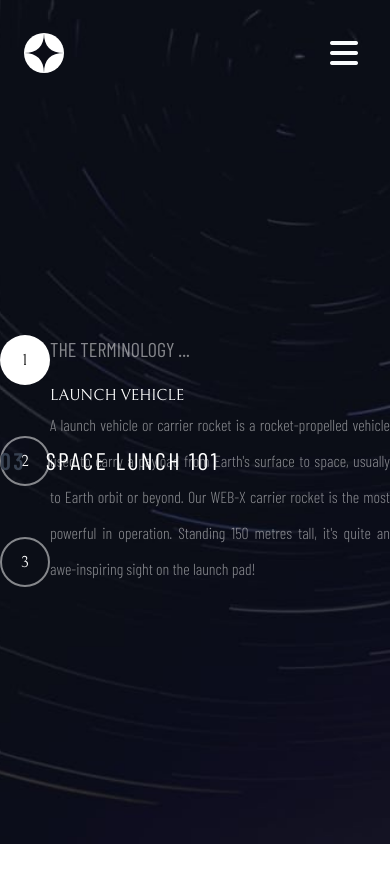
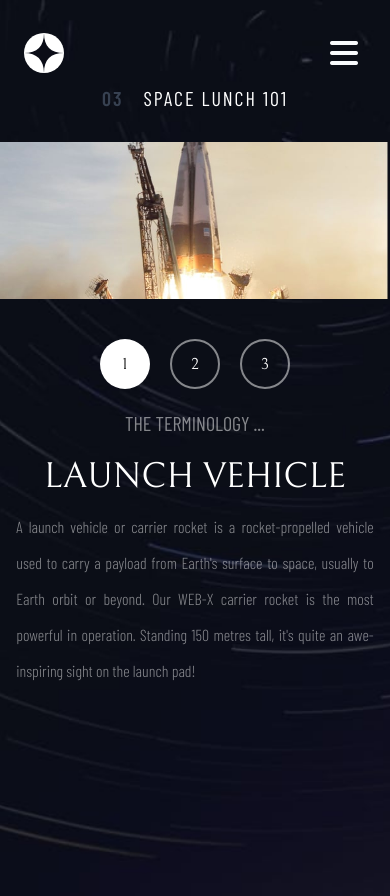
Before and after one commit to MahdiSadeghi26/Space-Toursim-multiPage, a Vue app: page /technology in a window 390 px wide. Shown: the top 896 px of the page. Before the commit the page ends 844 px from the top, so only its background shows below. Built offline with nearby package versions, Linux system fonts and the light colour scheme.

Commit message:
mobile size added

```diff
--- a/src/views/Technology/TechnologyApp.vue
+++ b/src/views/Technology/TechnologyApp.vue
@@ -18,21 +18,23 @@
 
 <template>
     <div
-        class=" flex flex-col lg:bg-[url('/images/technology/background-technology-desktop.jpg')] lg:bg-no-repeat md:bg-[url('/images/technology/background-technology-tablet.jpg')] bg-no-repeat bg-[url('/images/technology/background-technology-mobile.jpg')] h-screen bg-center bg-cover ">
-        <NavMenu class=""></NavMenu>
+        class=" flex flex-col lg:bg-[url('/images/technology/background-technology-desktop.jpg')] lg:bg-no-repeat md:bg-[url('/images/technology/background-technology-tablet.jpg')] bg-no-repeat bg-[url('/images/technology/background-technology-mobile.jpg')] lg:h-screen h-[900px]  bg-center bg-cover ">
+        <NavMenu></NavMenu>
         <!-- content -->
-        <div class="xl:w-[85%] lg:w-[90%] xl:h-[90%] m-auto flex items-center">
+        <div class="xl:w-[85%] lg:w-[90%] xl:h-[90%] lg:m-auto md:mt-5 flex lg:flex-row flex-col items-center">
             <!-- title -->
-            <p class=" absolute lg:top-[20%] uppercase text-white tracking-widest font-BarlowRegular md:text-3xl text-2xl">
-                <span class="text-gray-700 font-BarlowSemiBold font-bold mr-5 ">03</span>space lunch 101
+            <p
+                class=" absolute lg:top-[20%] lg:left-auto md:left-10 uppercase text-white tracking-widest font-BarlowRegular lg:text-3xl md:text-2xl text-xl top-[10%]">
+                <span class="text-gray-700 font-BarlowSemiBold font-bold mr-5">03</span>space lunch 101
             </p>
+            <img :src="`${activeData.landscape}`" alt="landscape tech" class="lg:hidden mt-16 w-full">
             <!-- left text and slides -->
             <transition appear enter-active-class="animate__animated animate__fadeIn">
-                <div class="xl:w-2/3 lg:w-11/12 flex">
+                <div class="xl:w-2/3 lg:w-11/12 flex lg:mt-0 mt-10">
                     <!-- button and text container -->
-                    <div class="flex  w-full xl:h-[300px] lg:h-[300px] xl:gap-20 lg:gap-10 ">
+                    <div class="flex  w-full xl:h-[300px] lg:h-[300px] flex-col lg:flex-row  xl:gap-20 lg:gap-10 ">
                         <!-- buttons -->
-                        <div class="flex flex-col h-full justify-between">
+                        <div class="flex lg:flex-col gap-5 h-full lg:justify-between justify-center order-1">
                             <button @click="activeTech = 'launch vehicle'"
                                 :class="{ techButtonActive: activeTech == 'launch vehicle' }" class="techButton">1</button>
                             <button @click="activeTech = 'spaceport'"
@@ -41,15 +43,18 @@
                                 :class="{ techButtonActive: activeTech == 'space capsule' }" class="techButton">3</button>
                         </div>
                         <!-- title and text -->
-                        <div class="xl:w-full flex xl:gap-4 h-full items-start justify-center lg:gap-4  flex-col">
-                            <p class="text-white text-opacity-50 text-xl font-BarlowRegular  uppercase">The terminology ...
+                        <div
+                            class="xl:w-full flex  h-full lg:items-start items-center justify-center lg:gap-4 order-2  flex-col">
+                            <p class="text-white text-opacity-50 text-xl font-BarlowRegular lg:mt-auto mt-5  uppercase">The
+                                terminology ...
                             </p>
                             <!-- title -->
-                            <p class="uppercase text-white xl:text-6xl lg:text-5xl font-BellefairRegular mt-5">{{
-                                activeData.name }}</p>
+                            <p class="uppercase text-white xl:text-6xl lg:text-5xl md:text-4xl text-4xl font-BellefairRegular mt-5">
+                                {{
+                                    activeData.name }}</p>
                             <!-- caption -->
                             <p
-                                class="text-white font-BarlowLight xl:text-xl lg:text-lg leading-9 text-opacity-50 xl:w-[500px] lg:w-[400px] text-justify">
+                                class="w-11/12 text-white font-BarlowLight xl:text-xl lg:text-lg leading-9 text-opacity-50 xl:w-[500px] lg:w-[400px] md:w-[390px] text-justify md:mt-auto mt-3">
                                 {{ activeData.description }}
                             </p>
                         </div>
```
